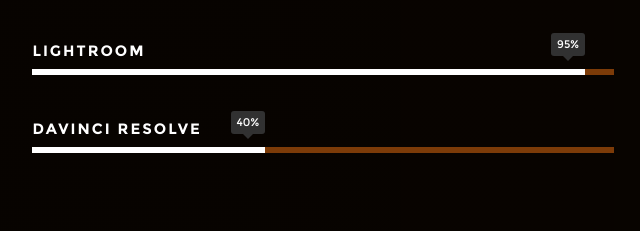
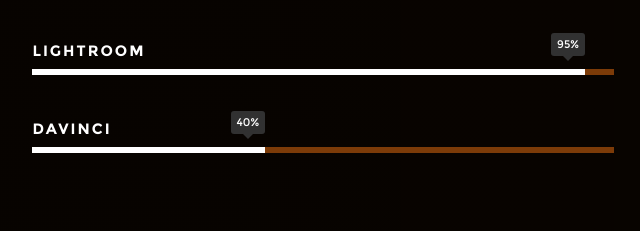
Before and after one commit to buendiabenedict/site, a plain HTML site: page index.html in a window 1280 px wide. Shown: the part 1969-2200 px from the top of the page, 26-666 px from the left. Drawn offline with Linux system fonts and the light colour scheme; files whose address does not match are found by name.

Commit message:
Update index.html

```diff
--- a/index.html
+++ b/index.html
@@ -205,7 +205,7 @@
 				   </li>
 				   <li class="animate-this" data-animate="fadeInRight">
 				   	<div class="progress percent40"><span>40%</span></div>
-				   	<strong>Davinci Resolve</strong>
+				   	<strong>Davinci</strong>
 				   </li>
 
 				   </li>
```
